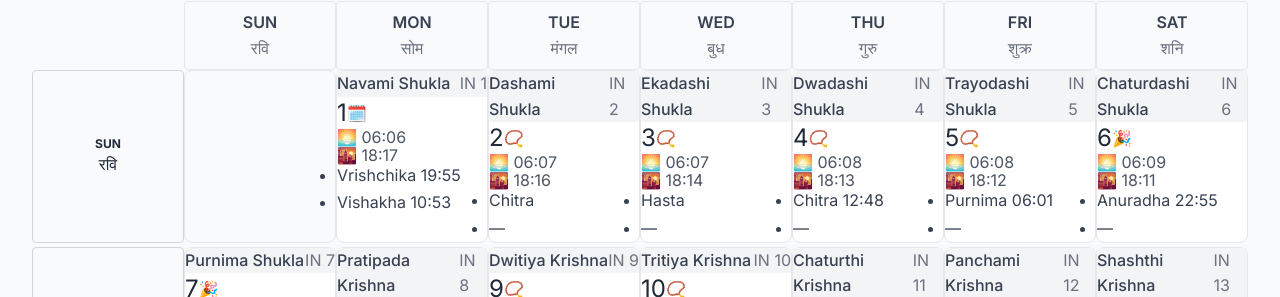
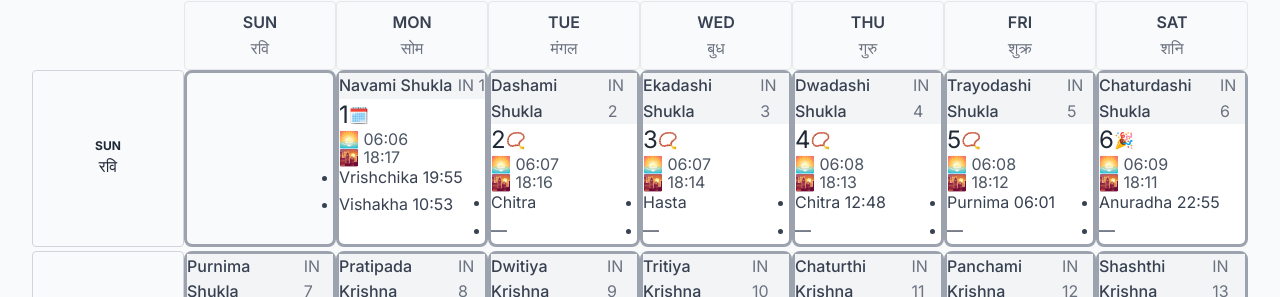
Before and after one commit to niraliveastro/TheGodSays, a Next.js app: page /calendar in a window 1280 px wide. Shown: the part 397-694 px from the top of the page. Built offline with nearby package versions, Linux system fonts and the light colour scheme; no server answers.

Commit message:
calender updated2

```diff
--- a/src/components/calendar/CalendarCell.jsx
+++ b/src/components/calendar/CalendarCell.jsx
@@ -12,9 +12,9 @@ export default function CalendarCell({ cell, nakshatra }) {
     cell.isFestival ? 'bg-amber-100/80 border-amber-200 text-amber-800' : 'bg-gray-100 border-gray-200 text-gray-700'
   )
   const containerClasses = classNames(
-    'min-h-[150px] rounded-lg border overflow-hidden flex flex-col transition-all duration-150',
+    'min-h-[150px] rounded-lg border-4 border-gray-400 overflow-hidden flex flex-col transition-all duration-150',
     cell.isToday ? 'ring-2 ring-emerald-500' : '',
-    isOverflow ? 'bg-gray-50 border-gray-100 text-gray-400' : 'bg-white border-gray-200 hover:shadow-sm hover:-translate-y-[1px]'
+    isOverflow ? 'bg-gray-50 text-gray-400' : 'bg-white hover:shadow-sm hover:-translate-y-[1px]'
   )
 
   const dateClasses = classNames(
@@ -25,11 +25,11 @@ export default function CalendarCell({ cell, nakshatra }) {
   // For overflow (previous/next month) cells, render an empty placeholder to ensure only
   // the actual dates of the month are visible (28/29/30/31 as applicable)
   if (isOverflow) {
-    return <div className="min-h-[150px] rounded-lg border border-gray-100 bg-gray-50" />
+    return <div className="min-h-[150px] rounded-lg bg-gray-50 border-4 border-gray-400" style={{ border: '3px solid #9CA3AF' }} />
   }
 
   return (
-    <div className={containerClasses}>
+    <div className={containerClasses} style={{ border: '3px solid #9CA3AF' }}>
       <div className={bandClasses}>
         <div className="truncate font-medium flex items-center gap-1">
           <span>{cell.tithiBand || '—'}</span>
```
